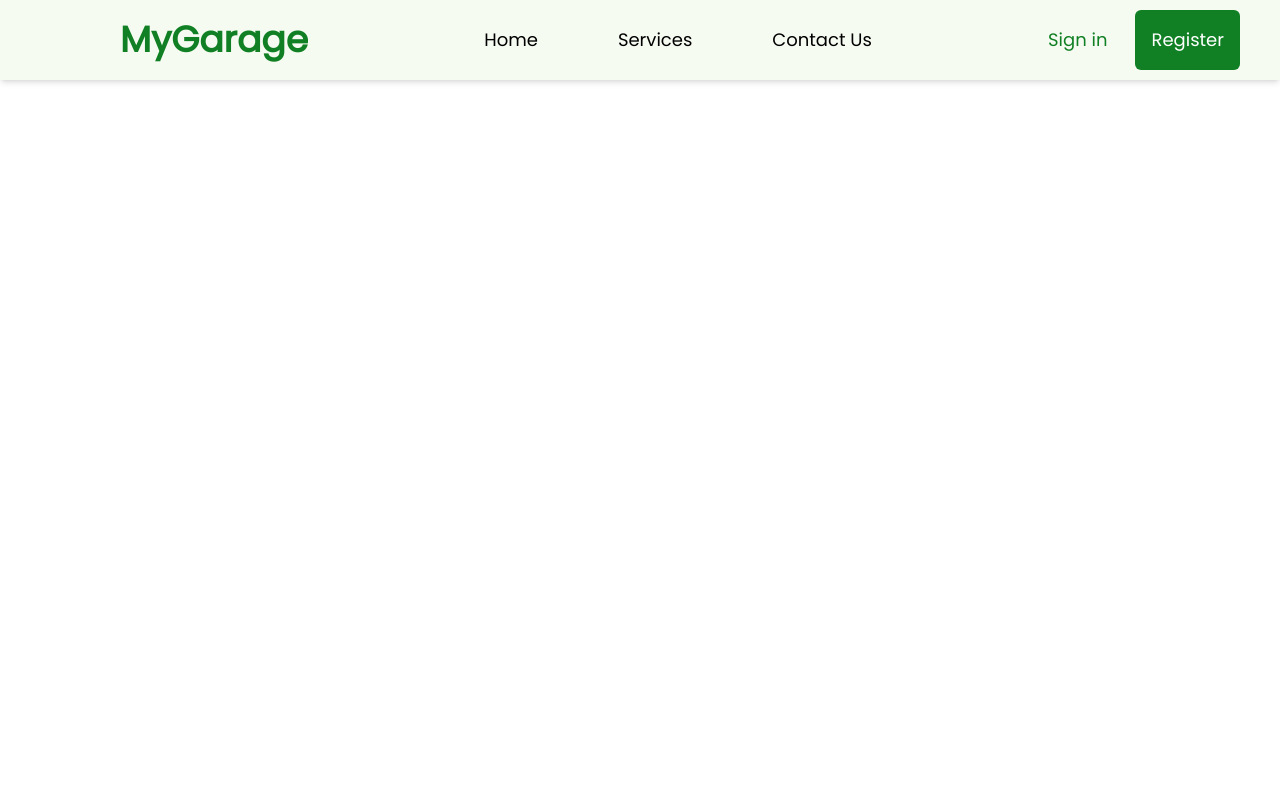
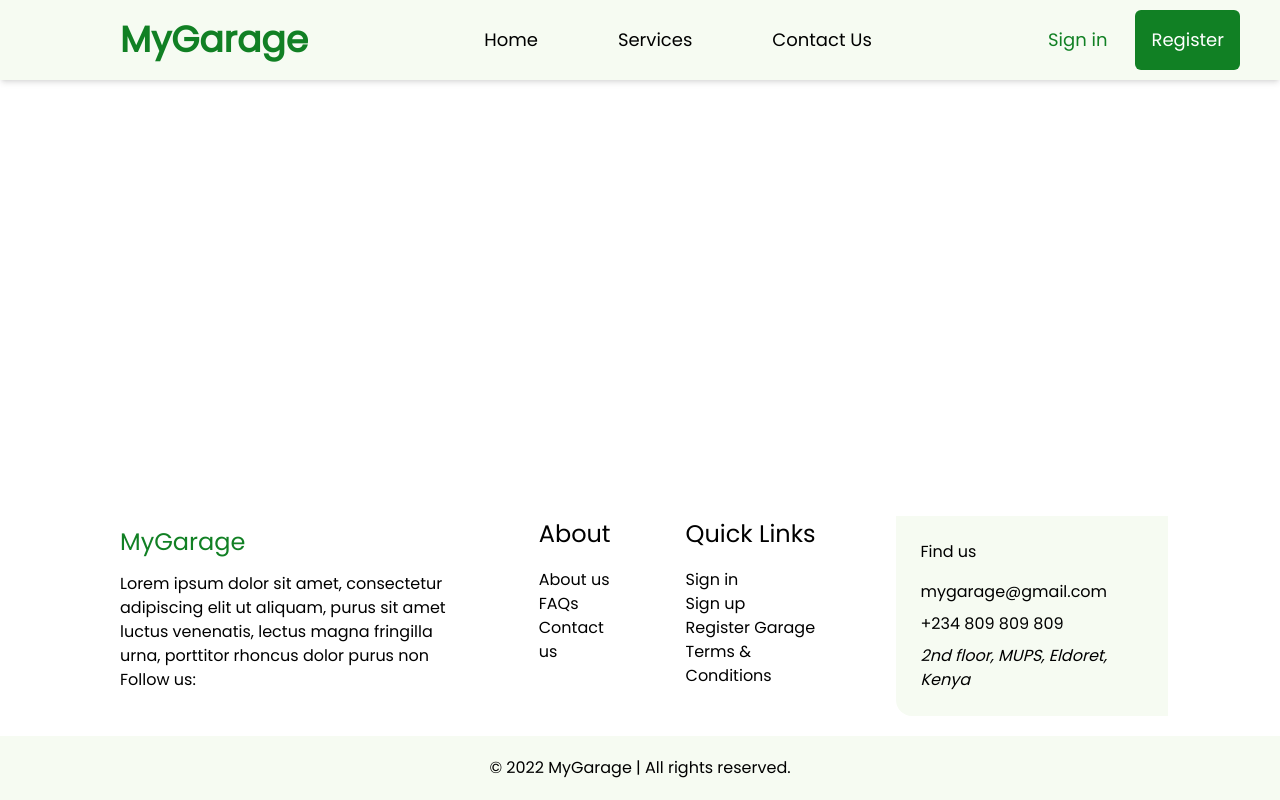
Before and after one commit to mog-rn/eGarage, a Next.js app in the folder web-client/: page / in a window 1280 px wide. Built offline with nearby package versions, Linux system fonts and the light colour scheme.

Commit message:
Finished the footer for now

```diff
--- a/web-client/components/reusables/Footer.jsx
+++ b/web-client/components/reusables/Footer.jsx
@@ -1,9 +1,59 @@
-import React from 'react'
+import Link from "next/link";
+import React from "react";
 
 const Footer = () => {
   return (
-    <div>Footer</div>
-  )
-}
+    <div className="absolute bottom-0 w-full mx-auto">
 
-export default Footer
+      <div className="flex space-x-16 px-28 mb-5">
+        {/* Left */}
+        <div className="w-96 p-2">
+          <h1 className="mb-3 text-[24px] text-[#118024]">MyGarage</h1>
+          <p className="">
+            Lorem ipsum dolor sit amet, consectetur adipiscing elit ut aliquam,
+            purus sit amet luctus venenatis, lectus magna fringilla urna,
+            porttitor rhoncus dolor purus non
+          </p>
+          <div className="social-media">
+              Follow us:
+              {/* Facebook */}
+              {/* Linkedin */}
+              {/* Instagram */}
+              {/* Twitter */}
+          </div>
+        </div>
+        {/* Quick Links */}
+        <div className="flex flex-col">
+            <h1 className="mb-4 text-[24px]">About</h1>
+            <Link href="/">About us</Link>
+            <Link href="/">FAQs</Link>
+            <Link href="/">Contact us</Link>
+        </div>
+        <div className=" flex flex-col">
+            <h1 className="mb-4 text-[24px]">Quick Links</h1>
+            <Link href="/">Sign in</Link>
+            <Link href="/">Sign up</Link>
+            <Link href="/">Register Garage</Link>
+            <Link href="/">Terms & Conditions</Link>
+        </div>
+        {/* Right */}
+        <div className="">
+            <div className="container rounded-bl-2xl bg-[#F6FBF2] p-6 space-y-2 flex flex-col">
+                <h1 className="pb-2">Find us</h1>
+                {/* Email */}
+                <Link href="/">mygarage@gmail.com</Link>
+                {/* Phone */}
+                <Link href="/">+234 809 809 809</Link>
+                {/* Address */}
+                <address>2nd floor, MUPS, Eldoret, Kenya</address>
+            </div>
+        </div>
+      </div>
+      <div className="flex items-center bg-[#F6FBF2] w-full h-16 justify-center">
+        &copy; 2022 MyGarage | All rights reserved.
+      </div>
+    </div>
+  );
+};
+
+export default Footer;
--- a/web-client/pages/index.js
+++ b/web-client/pages/index.js
@@ -1,5 +1,6 @@
 import Head from "next/head";
 import Garages from "../components/Garages";
+import Footer from "../components/reusables/Footer";
 import NavBar from "../components/reusables/NavBar";
 
 export default function Home() {
@@ -16,6 +17,8 @@ export default function Home() {
 
       <main>
         <NavBar />
+
+        <Footer />
       </main>
     </div>
   );
```
